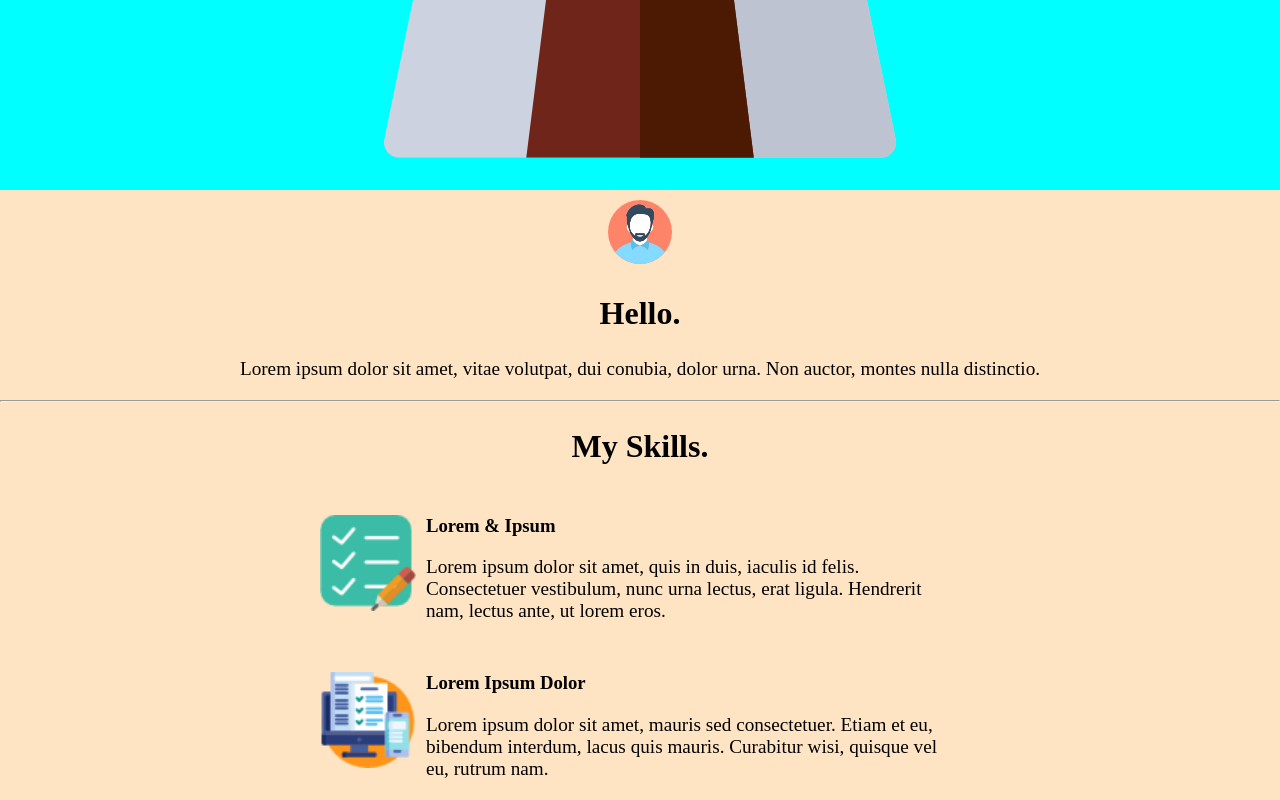
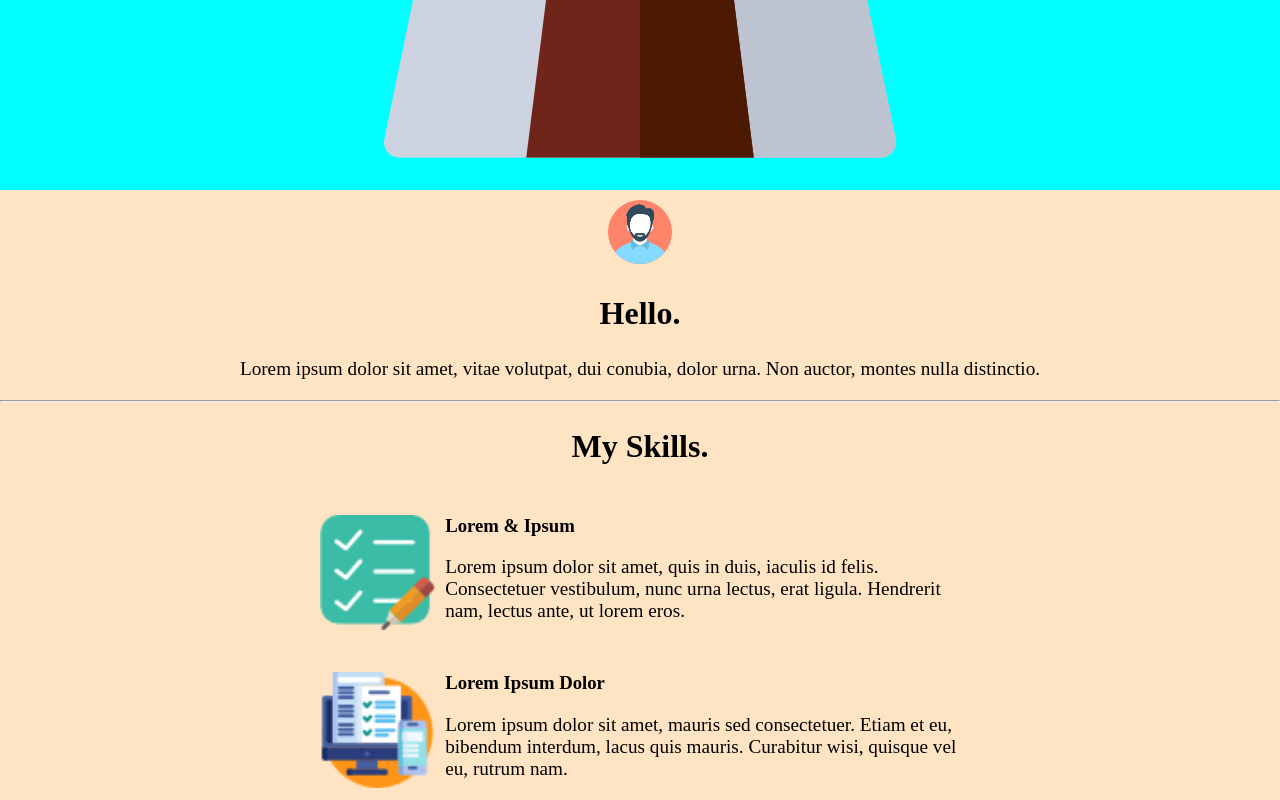
Before and after one commit to Denaindra/Web-deverlopment-, a plain HTML site: page Portfolio/index.html in a window 1280 px wide. Shown: the part 610-1410 px from the top of the page. Drawn offline with Linux system fonts and the light colour scheme.

Commit message:
chnag image sizes

```diff
--- a/Portfolio/css/style.css
+++ b/Portfolio/css/style.css
@@ -47,7 +47,7 @@ span{
 }
 
 .prfile-images{
-  width: 15%;
+  width: 18%;
   margin-right: 10px;
   float: left;
 }
```
Also changed, not shown: 1 other file.
